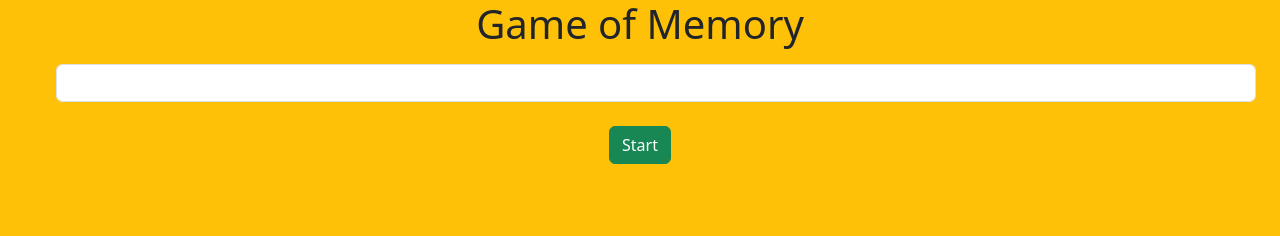
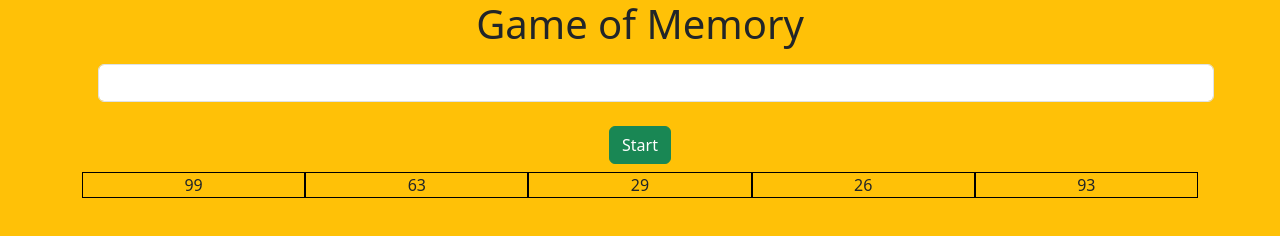
Before and after one commit to StefanoDaniello/js-simon, a plain HTML site: page index.html in a window 1280 px wide. Both pictures are taken after a click on the button "Start". Drawn offline with nearby package versions, Linux system fonts and the light colour scheme.

Commit message:
add number

```diff
--- a/css/style.css
+++ b/css/style.css
@@ -6,6 +6,15 @@
 }
 
 .st-container{
-    width: 1200px;
+    width: 600px;
+    height: 600px;
     margin: 0 auto;
 }
+
+.box{
+    width: calc(100% / 5);
+    border: 1px solid black;
+}
+.prova{
+    display: none;
+}
--- a/index.html
+++ b/index.html
@@ -13,11 +13,14 @@
 </head>
 <body class="bg-warning ">
     <main>
-        <div class="st-container text-center ">
+        <div class="container text-center m-auto ">
             <h1>Game of Memory</h1>
-            <input type="text" class="form-control m-3 text-center ">
+            <input type="text" class="form-control m-3 text-center " value="">
             <div class="d-flex justify-content-center">
                 <button class="btn btn-success text-center m-2">Start</button>
+            </div>
+            <div class="st-concatiner d-flex ">
+
             </div>
         </div>
     </main>
--- a/js/script.js
+++ b/js/script.js
@@ -13,7 +13,7 @@ Buon pomeriggio e buon lavoro !!!! :muscolo:
 
 
 /*
-creaoi un array
+creo un array
 stampo 5 numeri casuali non duplicati
 e li inserisco in un box per 30 secondi
 prendi i numeri dell' utente
@@ -21,3 +21,45 @@ li metto in un array
 stampo i numeri uguali nell' array dell' utente e nel primo array
 in un altro  e a seconda della lunghezza di esso uscirà lo score
 */
+
+
+const button=document.querySelector('.btn-success');
+button.addEventListener('click', function(){
+    let number=randomnumber()
+},{once:true});
+
+
+
+function randomnumber(){
+    let number=[]
+    let boxes
+    const stcontainer=document.querySelector('.st-concatiner')
+    while(number.length<5){
+        let random=getRndInteger(1,100)
+        if(!number.includes(random)){
+            number.push(random)
+            boxes=document.createElement('div')
+            boxes.classList.add('box')
+            boxes.innerHTML=`${random}`
+            stcontainer.append(boxes)
+        }
+    }
+
+
+}
+
+
+
+
+
+
+
+
+
+
+
+
+
+function getRndInteger(min, max) {
+    return Math.floor(Math.random() * (max - min + 1) ) + min;
+}
```
